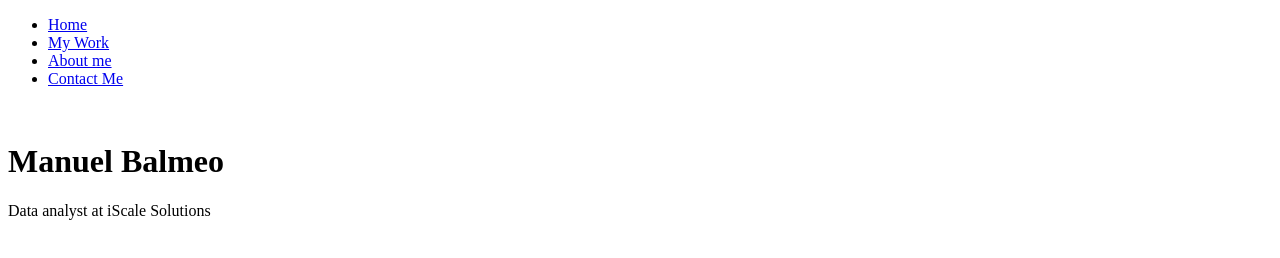
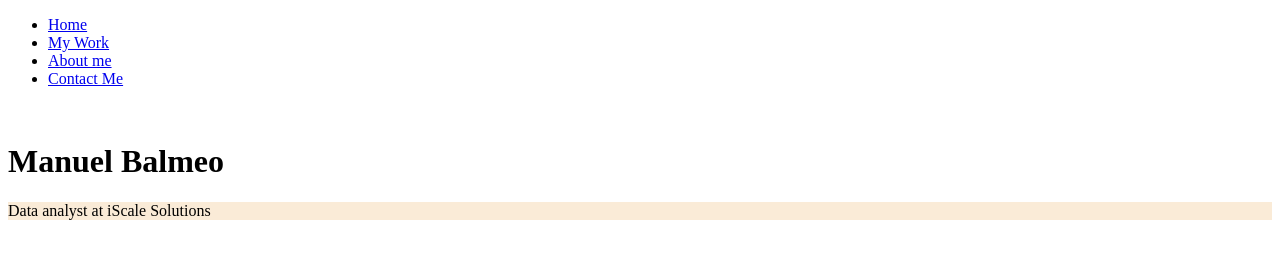
Before and after one commit to bendlikeabamboo/hawitsu, a plain HTML site: page aboutme.html in a window 1280 px wide. Drawn offline with Linux system fonts and the light colour scheme.

Commit message:
first css files

```diff
--- a/aboutme.html
+++ b/aboutme.html
@@ -6,6 +6,7 @@
     <meta http-equiv="X-UA-Compatible" content="IE=edge">
     <meta name="viewport" content="width=device-width, initial-scale=1.0">
     <title>About me</title>
+    <link rel="stylesheet" href="integrating.css">
 </head>
 
 <body>
--- /dev/null
+++ b/integrating.css
@@ -0,0 +1,3 @@
+p {
+    background-color: antiquewhite;
+}
```
Also changed, not shown: index.html (+1 -0 lines).
